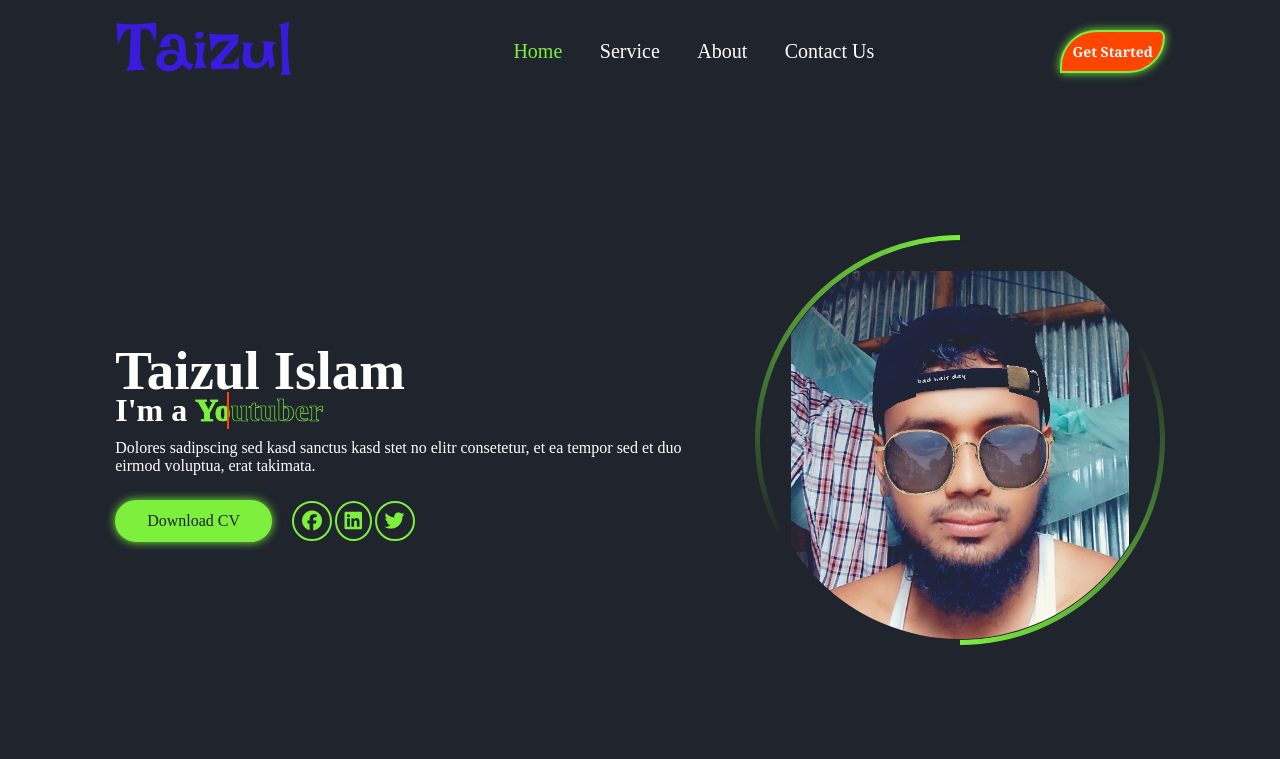
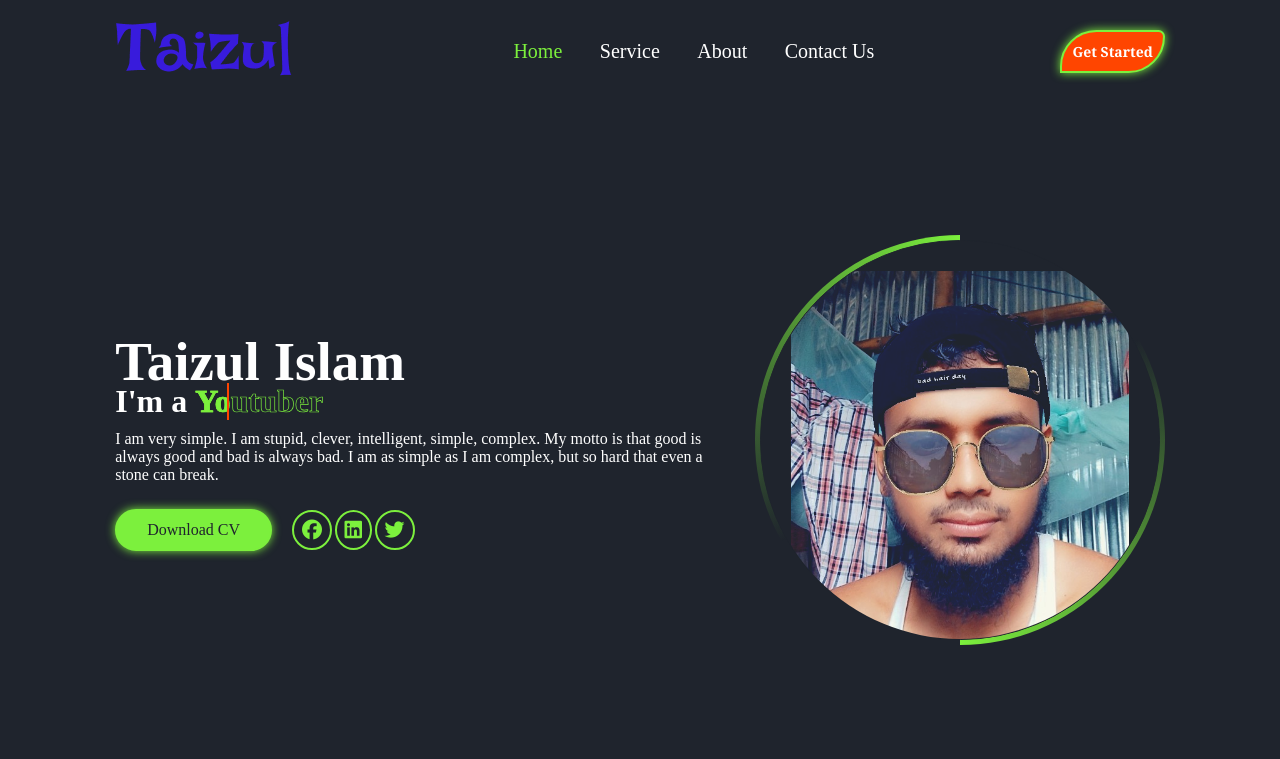
Before and after one commit to Taizul1579/protfolio, a plain HTML site: page index.html in a window 1280 px wide. Drawn offline with Linux system fonts and the light colour scheme.

Commit message:
index.html

```diff
--- a/index.html
+++ b/index.html
@@ -28,7 +28,7 @@
                     <span style="--i:2;" data-text="Bloger">Bloger</span>
                     <span style="--i:1;" data-text="Designer">Designer</span>
                 </h2>
-                <p> Dolores sadipscing sed kasd sanctus kasd stet no elitr consetetur, et ea tempor sed et duo eirmod voluptua, erat takimata. </p>
+                <p> I am very simple. I am stupid, clever, intelligent, simple, complex. My motto is that good is always good and bad is always bad. I am as simple as I am complex, but so hard that even a stone can break. </p>
                 <div class="allbutton">
                     <a href="" class="button">Download CV</a>
                     <div class="social">
```
